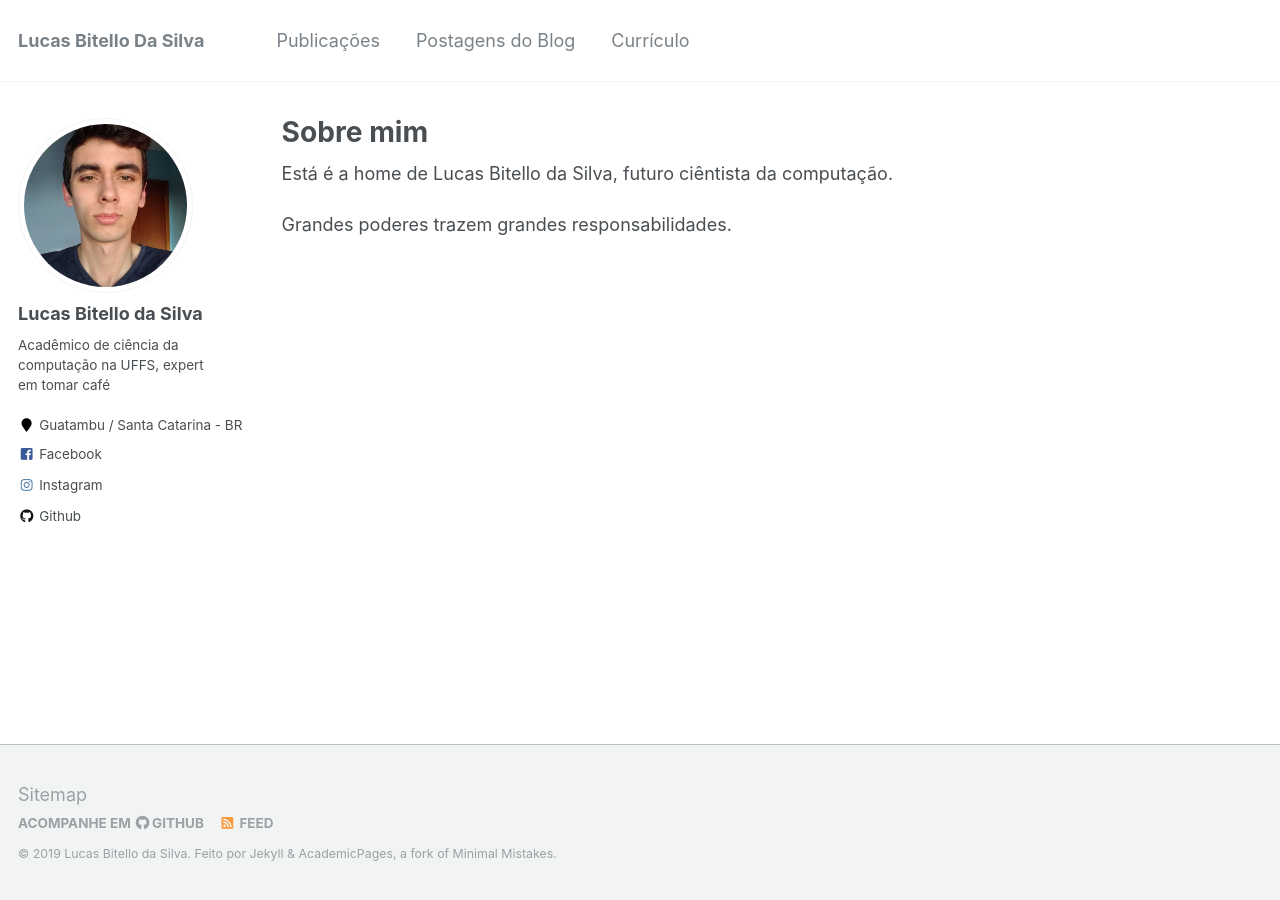
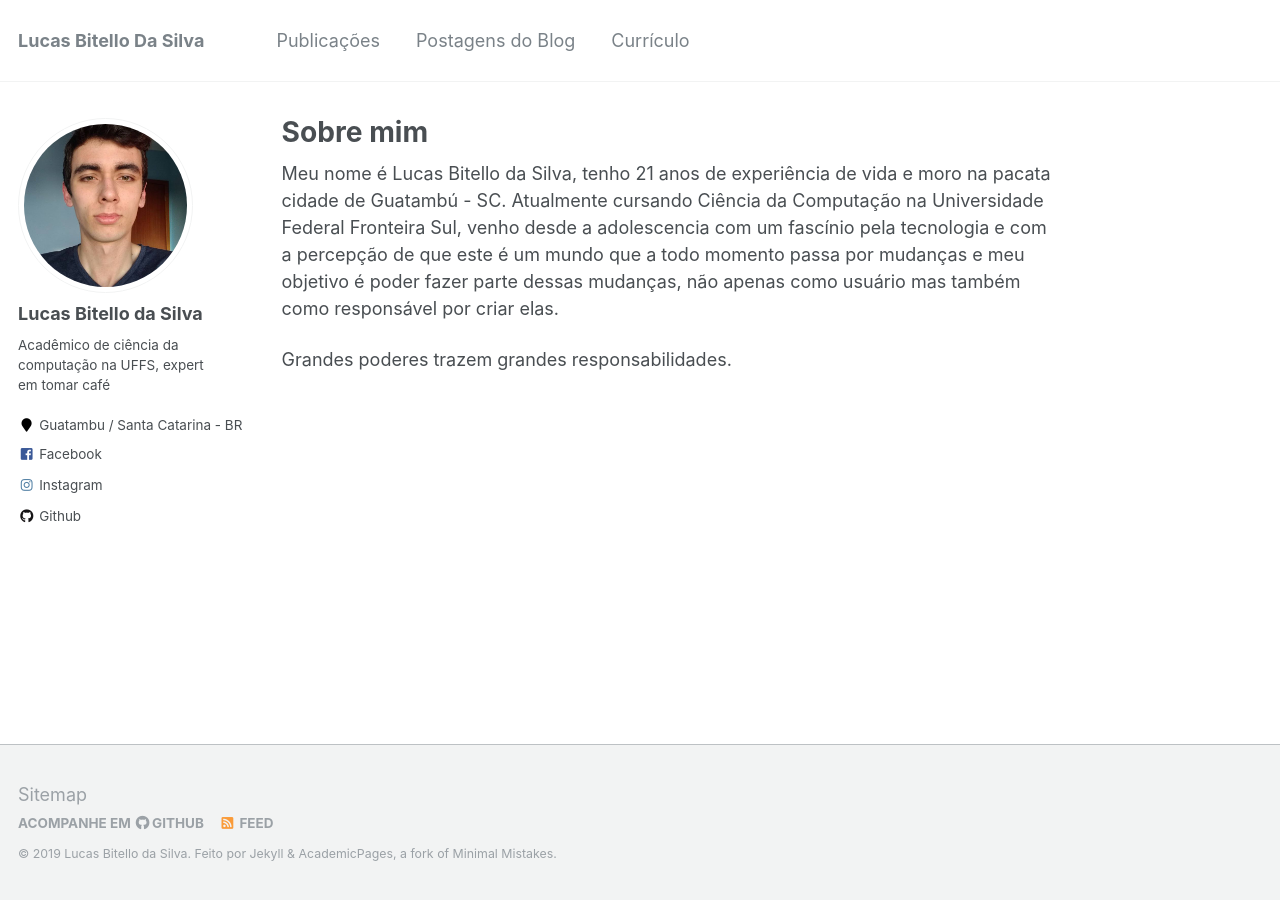
Before and after one commit to LucasBitello/lucasbitello.github.io, a Jekyll site: the page built from _pages/about.md, in a window 1280 px wide. Built offline with Jekyll 4.4.1, drawn with Linux system fonts in a browser that asks for light colours.

Commit message:
Update about.md

```diff
--- a/_pages/about.md
+++ b/_pages/about.md
@@ -8,6 +8,6 @@ redirect_from:
   - /about.html
 ---
 
-Está é a home de Lucas Bitello da Silva, futuro ciêntista da computação.
+Meu nome é Lucas Bitello da Silva, tenho 21 anos de experiência de vida e moro na pacata cidade de Guatambú - SC. Atualmente cursando Ciência da Computação na Universidade Federal Fronteira Sul, venho desde a adolescencia com um fascínio pela tecnologia e com a percepção de que este é um mundo que a todo momento passa por mudanças e meu objetivo é poder fazer parte dessas mudanças, não apenas como usuário mas também como responsável por criar elas.
 
 Grandes poderes trazem grandes responsabilidades.
```
